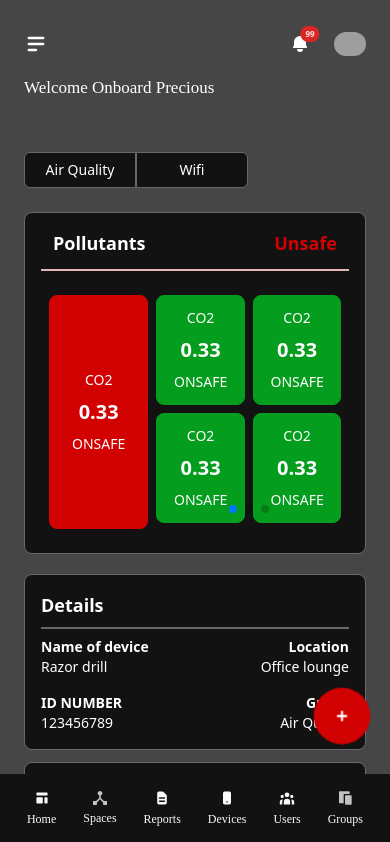
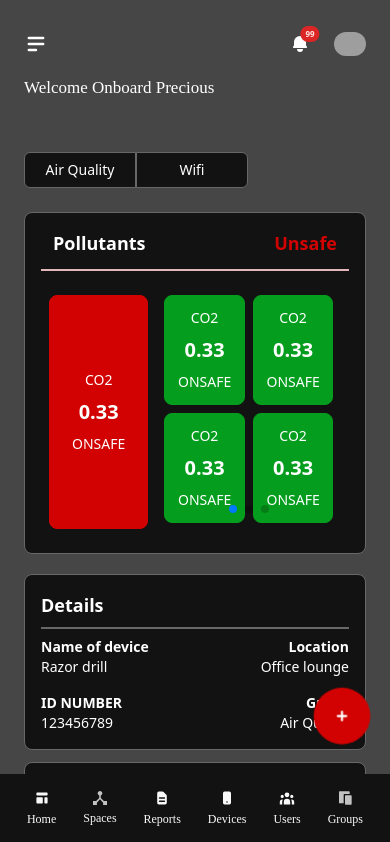
Before and after one commit to tronixafrica/tronix, a React (Create React App) app: page /singledevice in a window 390 px wide. Shown: the top 842 px of the page. Built offline with nearby package versions, Linux system fonts and the light colour scheme; grey boxes are pictures that could not be loaded; what tw-elements would draw is missing.

Commit message:
made changes to mobile device component

```diff
--- a/src/components/Devices/AirQualityCard.js
+++ b/src/components/Devices/AirQualityCard.js
@@ -43,7 +43,7 @@ const AirQualityCard = () => {
                 className="w-[34.38rem] overflow-hidden"
               >
                 <SwiperSlide>
-                  <div className="border-none grid sm:grid-cols-3 grid-cols-2 gap-2">
+                  <div className="border-none grid sm:grid-cols-3 grid-cols-2 gap-2 mx-2">
                     {[1, 2, 3, 4, 5, 6].map((i) => (
                       <div
                         className="border border-[#059D1D] bg-[#059D1D] w-full h-[110px] rounded-lg flex items-center justify-center overflow-auto"
@@ -59,7 +59,7 @@ const AirQualityCard = () => {
                   </div>
                 </SwiperSlide>
                 <SwiperSlide>
-                  <div className="border-none grid sm:grid-cols-3 grid-cols-2 gap-2">
+                  <div className="border-none grid sm:grid-cols-3 grid-cols-2 gap-2 mx-2">
                     {[1, 2, 3, 4, 5, 6].map((i) => (
                       <div
                         className="border border-[#059D1D] bg-[#059D1D] w-full h-[110px] rounded-lg flex items-center justify-center overflow-auto"
@@ -75,7 +75,7 @@ const AirQualityCard = () => {
                   </div>
                 </SwiperSlide>
                 <SwiperSlide>
-                  <div className="border-none grid sm:grid-cols-3 grid-cols-2 gap-2">
+                  <div className="border-none grid sm:grid-cols-3 grid-cols-2 gap-2 mx-2">
                     {[1, 2, 3, 4, 5, 6].map((i) => (
                       <div
                         className="border border-[#059D1D] bg-[#059D1D] w-full h-[110px] rounded-lg flex items-center justify-center overflow-auto"
--- a/src/pages/Device.js
+++ b/src/pages/Device.js
@@ -91,7 +91,9 @@ const Device = () => {
       <div className="block sm:hidden mt-5 h-[25.63rem] overflow-auto scroll">
         {deviceItems.map((device, index) => (
           <div key={index}>
-            <MobDeviceCard device={device} />
+            <Link to="/singledevice">
+              <MobDeviceCard device={device} />
+            </Link>
           </div>
         ))}
       </div>
```
Also changed, not shown: 1 other file (tests, documents, lock files or other folders).
